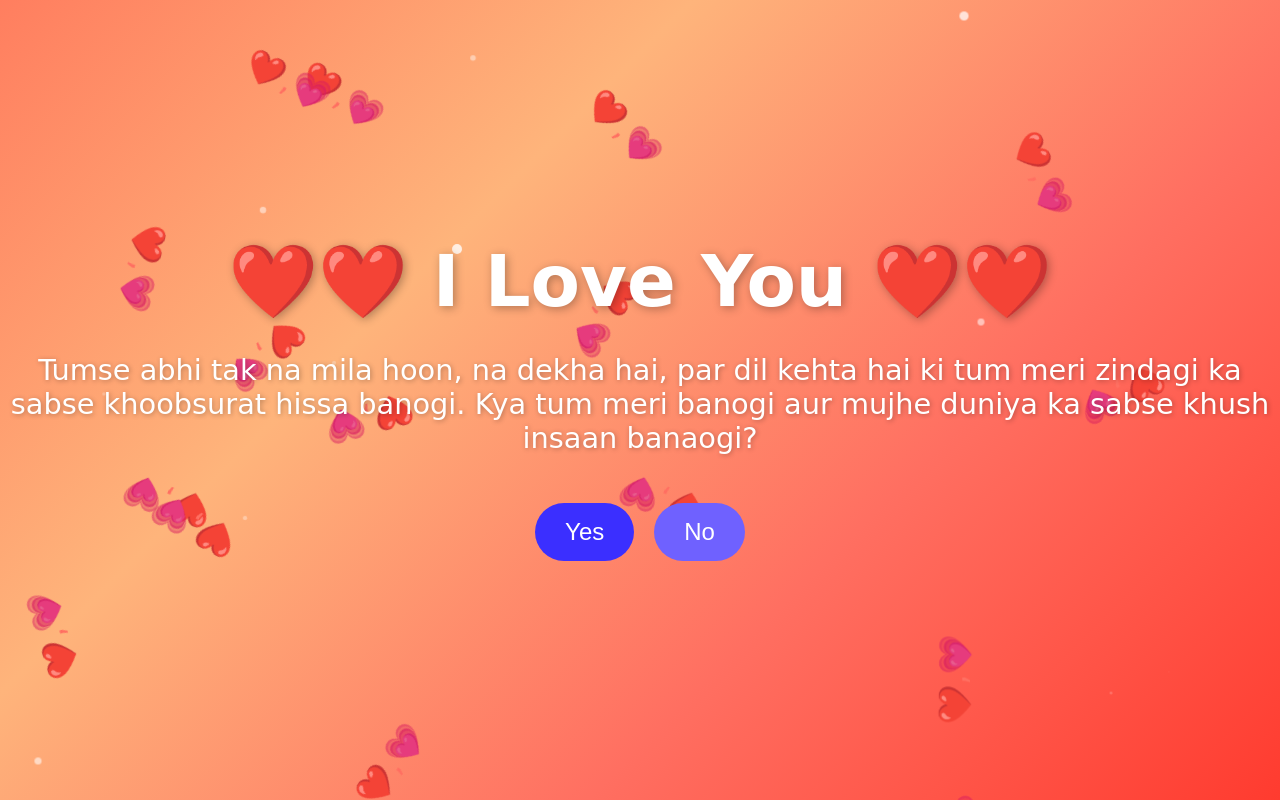
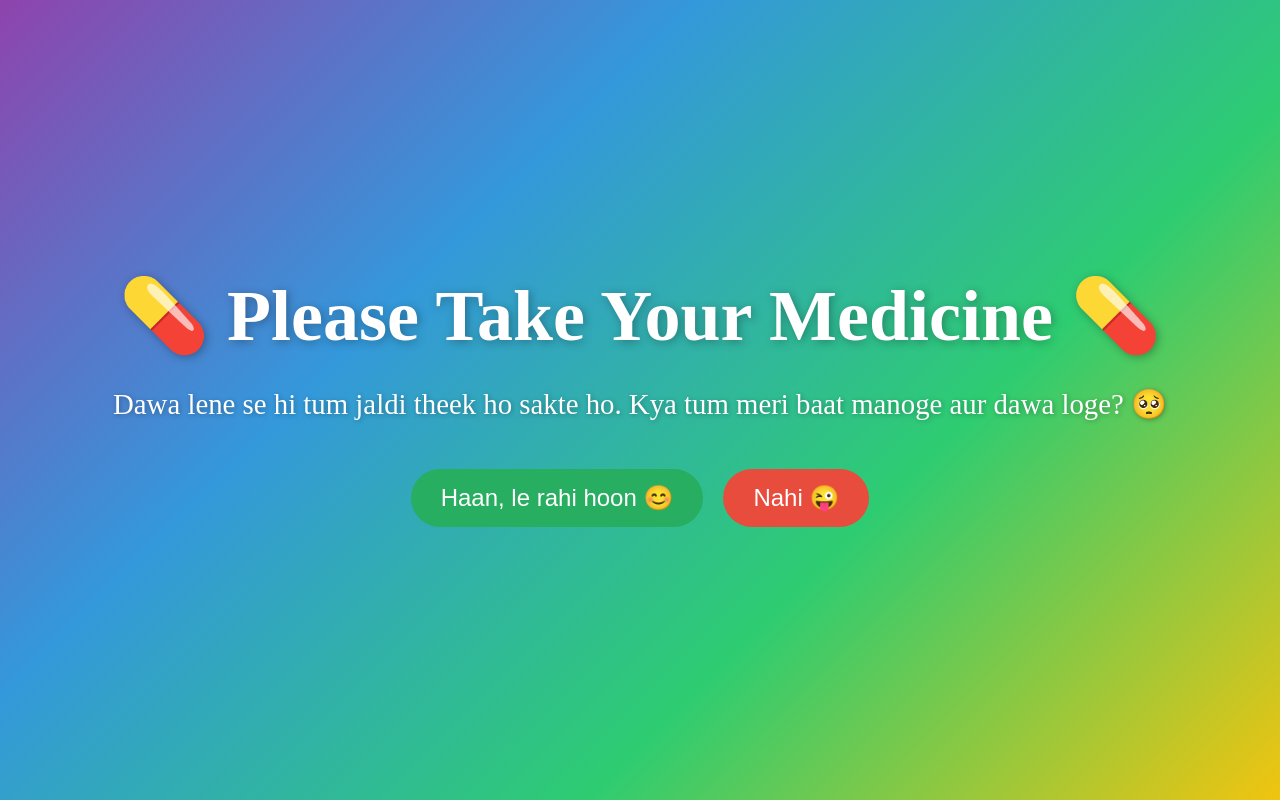
Before and after one commit to lifeline024/I-love-u, a plain HTML site: page index.html in a window 1280 px wide. Drawn offline with Linux system fonts and the light colour scheme.

Commit message:
Update index.html

```diff
--- a/index.html
+++ b/index.html
@@ -3,16 +3,14 @@
 <head>
   <meta charset="UTF-8">
   <meta name="viewport" content="width=device-width, initial-scale=1.0">
-  <title>I love You</title>
+  <title>Please Take Your Medicine</title>
   <style>
-    /* General Styles */
     body, html {
       margin: 0;
       padding: 0;
       height: 100%;
       overflow: hidden;
-      font-family: 'Dancing Script', cursive;
-      background: linear-gradient(135deg, #ff7e5f, #feb47b, #ff6f61, #ff3b2f);
+      background: linear-gradient(135deg, #8e44ad, #3498db, #2ecc71, #f1c40f);
       color: white;
       text-align: center;
       animation: gradientBG 10s ease infinite;
@@ -24,7 +22,6 @@
       100% { background-position: 0% 50%; }
     }
 
-    /* Container for Content */
     .container {
       position: relative;
       height: 100vh;
@@ -57,80 +54,28 @@
     button {
       padding: 15px 30px;
       font-size: 1.5rem;
-      background: #3b2fff;
+      background: #27ae60;
       color: white;
       border: none;
       border-radius: 50px;
       cursor: pointer;
       animation: fadeIn 4s ease-in-out;
-      box-shadow: #3b2fff;
       transition: transform 0.3s ease, box-shadow 0.3s ease;
     }
 
     button:hover {
-      background: #6f61ff;
+      background: #2ecc71;
       transform: scale(1.1);
-      box-shadow: #3b2fff;
     }
 
     #noButton {
-      background: #6f61ff;
+      background: #e74c3c;
     }
 
     #noButton:hover {
-      background: #3b2fff;
+      background: #c0392b;
     }
 
-    /* Heart Rain Animation */
-    .hearts {
-      position: absolute;
-      top: 0;
-      left: 0;
-      width: 100%;
-      height: 100%;
-      overflow: hidden;
-      z-index: 1;
-    }
-
-    .hearts span {
-      position: absolute;
-      color: #ff6f61;
-      font-size: 2rem;
-      animation: fall 5s linear infinite;
-    }
-
-    @keyframes fall {
-      0% { transform: translateY(-10%) rotate(0deg); }
-      100% { transform: translateY(110vh) rotate(360deg); }
-    }
-
-    /* Sparkle Effect */
-    .sparkles {
-      position: absolute;
-      top: 0;
-      left: 0;
-      width: 100%;
-      height: 100%;
-      overflow: hidden;
-      z-index: 1;
-    }
-
-    .sparkles span {
-      position: absolute;
-      width: 10px;
-      height: 10px;
-      background: rgba(255, 255, 255, 0.8);
-      border-radius: 50%;
-      animation: sparkle 2s infinite ease-in-out;
-    }
-
-    @keyframes sparkle {
-      0% { transform: scale(0); opacity: 0; }
-      50% { transform: scale(1); opacity: 1; }
-      100% { transform: scale(0); opacity: 0; }
-    }
-
-    /* Fade In Animation */
     @keyframes fadeIn {
       0% { opacity: 0; }
       100% { opacity: 1; }
@@ -139,65 +84,20 @@
   <link href="https://fonts.googleapis.com/css2?family=Pacifico&display=swap" rel="stylesheet">
 </head>
 <body>
-  <!-- Heart Rain -->
-  <div class="hearts">
-    <!-- Hearts will be generated dynamically using JavaScript -->
-  </div>
-
-  <!-- Sparkle Effect -->
-  <div class="sparkles">
-    <!-- Sparkles will be generated dynamically using JavaScript -->
-  </div>
-
-  <!-- Proposal Content -->
   <div class="container">
-    <h1>❤️❤️ I Love You ❤️❤️</h1>
-    <p>Tumse abhi tak na mila hoon, na dekha hai, par dil kehta hai ki tum meri zindagi ka sabse khoobsurat hissa banogi. Kya tum meri banogi aur mujhe duniya ka sabse khush insaan banaogi?</p>
+    <h1>💊 Please Take Your Medicine 💊</h1>
+    <p>Dawa lene se hi tum jaldi theek ho sakte ho. Kya tum meri baat manoge aur dawa loge? 🥺</p>
     <div class="buttons">
-      <button onclick="showResponse()">Yes</button>
-      <button id="noButton" onmouseover="moveNoButton()">No</button>
+      <button onclick="showResponse()">Haan, le rahi hoon 😊</button>
+      <button id="noButton" onmouseover="moveNoButton()">Nahi 😜</button>
     </div>
   </div>
 
   <script>
-    // Heart Rain Generator
-    const heartsContainer = document.querySelector('.hearts');
-    function createHeart() {
-      const heart = document.createElement('span');
-      heart.innerHTML = '❤️,💗';
-      heart.style.left = Math.random() * 100 + 'vw';
-      heart.style.animationDuration = Math.random() * 3 + 2 + 's';
-      heartsContainer.appendChild(heart);
-
-      setTimeout(() => {
-        heart.remove();
-      }, 5000);
+    function showResponse() {
+      alert("Bahut badhiya! Tum jaldi theek ho jaoge! ❤️");
     }
 
-    setInterval(createHeart, 300);
-
-    // Sparkle Effect Generator
-    const sparklesContainer = document.querySelector('.sparkles');
-    function createSparkle() {
-      const sparkle = document.createElement('span');
-      sparkle.style.left = Math.random() * 100 + 'vw';
-      sparkle.style.top = Math.random() * 100 + 'vh';
-      sparkle.style.animationDuration = Math.random() * 2 + 1 + 's';
-      sparklesContainer.appendChild(sparkle);
-
-      setTimeout(() => {
-        sparkle.remove();
-      }, 3000);
-    }
-
-    setInterval(createSparkle, 200);
-
-    // Button Click Response
-    function showResponse() {
-      alert("I love you Too ❤️.. ,instagram: @just_imegine024");
-    }
-
-    // Move No Button
     const noButton = document.getElementById('noButton');
     function moveNoButton() {
       const x = Math.random() * (window.innerWidth - noButton.offsetWidth);
```
